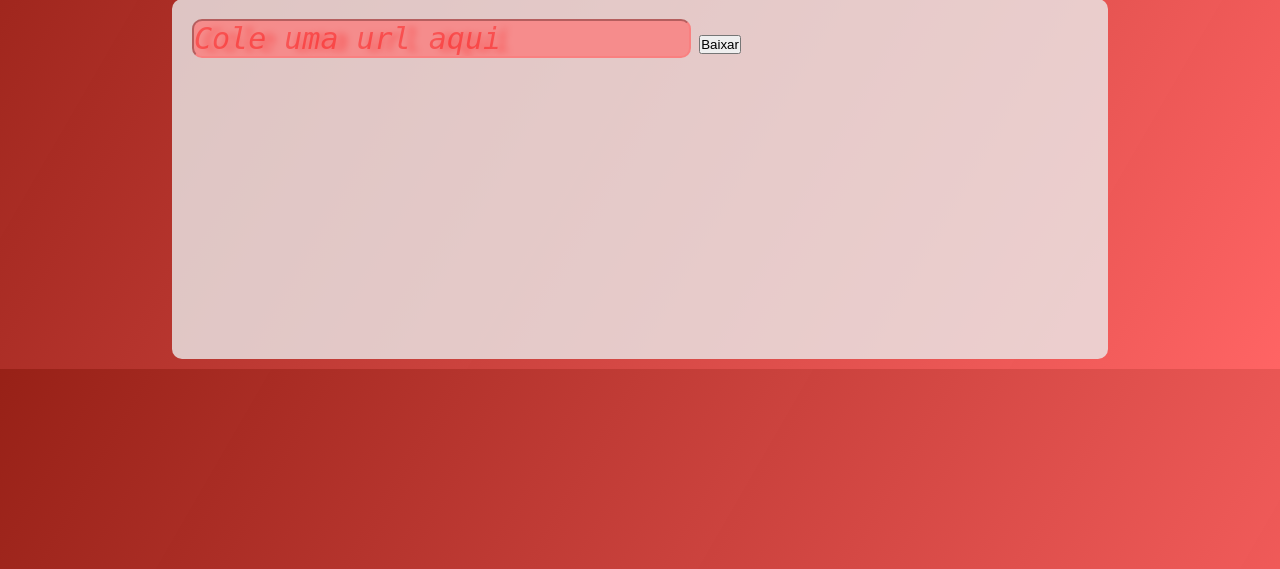
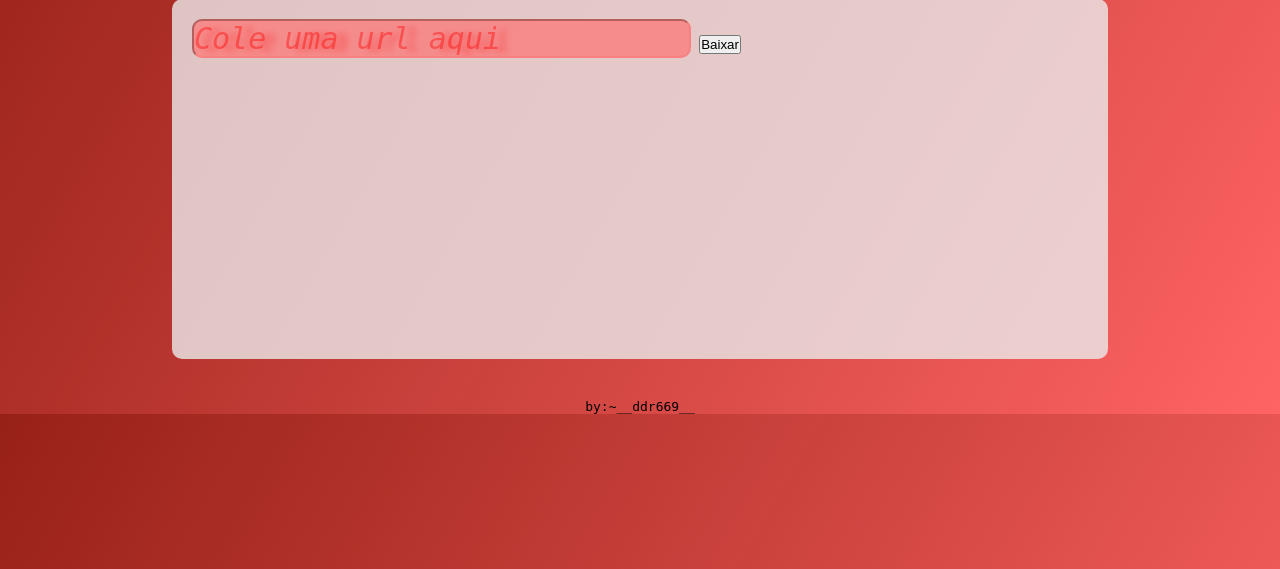
Before and after one commit to ddr669/snake_yt2mp4, a Flask app: page / in a window 1280 px wide. Shown: the part 231-800 px from the top of the page. Run offline with Flask 3, Linux system fonts and the light colour scheme; parts of the project's set-up code (start-up, migrations or seed data) failed here and were passed over.

Commit message:
templates

```diff
--- a/templates/default_page.html
+++ b/templates/default_page.html
@@ -24,6 +24,9 @@
         </form>
     {% block body %}{% endblock %}
     </div>
+
+    <br><br>
+    <p style="text-align: center;">by:~__ddr669__</p>
     <script src="{{ url_for('static', filename='scripts_01.js')}}">
     </script>
 
```
